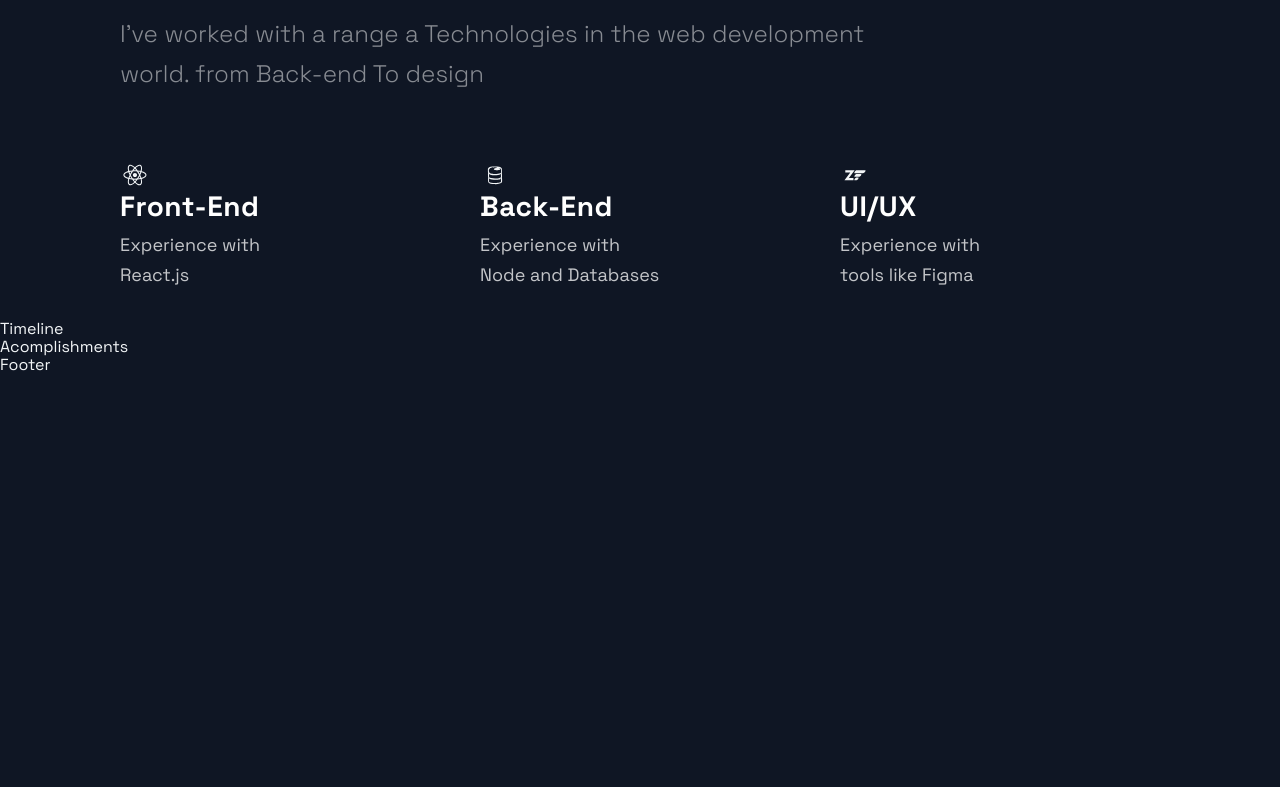
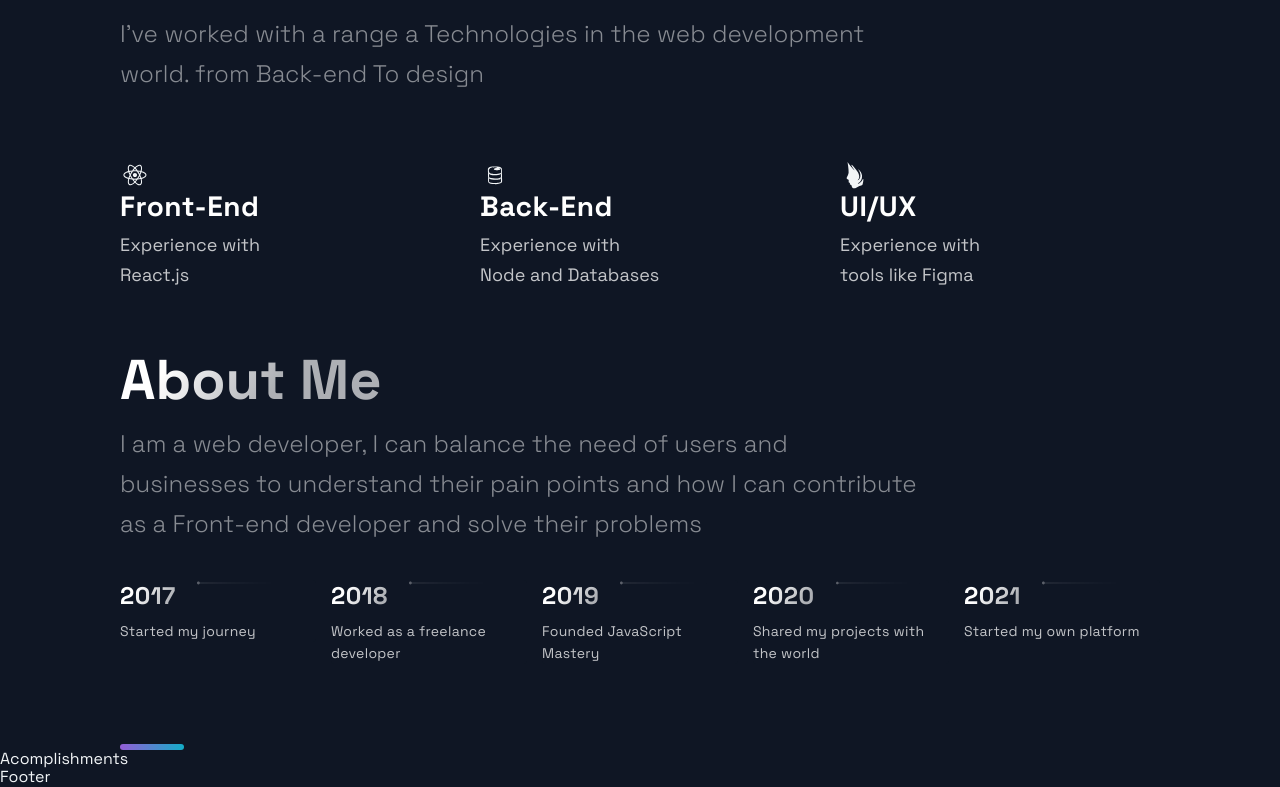
Before and after one commit to ifelipesilva/portfolio_website, a Next.js app: page / in a window 1280 px wide. Shown: the part 2349-3136 px from the top of the page. Before the commit the page ends 2724 px from the top, so only its background shows below. Built offline with nearby package versions, Linux system fonts and the light colour scheme.

Commit message:
timeline

```diff
--- a/src/components/Technologies/Technologies.js
+++ b/src/components/Technologies/Technologies.js
@@ -1,10 +1,5 @@
 import React from 'react'
-import {
-  DiFirebase,
-  DiReact,
-  DiZend,
-  MdOutlineDesignServices
-} from 'react-icons/di'
+import { DiFirebase, DiReact, DiZend, DiNancy } from 'react-icons/di'
 import {
   Section,
   SectionDivider,
@@ -52,7 +47,7 @@
       </ListItem>
 
       <ListItem>
-        <DiZend size="3rem" />
+        <DiNancy size="3rem" />
         <ListContainer>
           <ListTitle>UI/UX</ListTitle>
           <ListParagraph>
--- a/src/components/TimeLine/TimeLine.js
+++ b/src/components/TimeLine/TimeLine.js
@@ -1,52 +1,146 @@
-import React, { useState, useRef, useEffect } from 'react';
+import React, { useState, useRef, useEffect } from 'react'
 
-import { CarouselButton, CarouselButtonDot, CarouselButtons, CarouselContainer, CarouselItem, CarouselItemImg, CarouselItemText, CarouselItemTitle, CarouselMobileScrollNode } from './TimeLineStyles';
-import { Section, SectionDivider, SectionText, SectionTitle } from '../../styles/GlobalComponents';
-import { TimeLineData } from '../../constants/constants';
+import {
+  CarouselButton,
+  CarouselButtonDot,
+  CarouselButtons,
+  CarouselContainer,
+  CarouselItem,
+  CarouselItemImg,
+  CarouselItemText,
+  CarouselItemTitle,
+  CarouselMobileScrollNode
+} from './TimeLineStyles'
+import {
+  Section,
+  SectionDivider,
+  SectionText,
+  SectionTitle
+} from '../../styles/GlobalComponents'
+import { TimeLineData } from '../../constants/constants'
 
-const TOTAL_CAROUSEL_COUNT = TimeLineData.length;
+const TOTAL_CAROUSEL_COUNT = TimeLineData.length
 
 const Timeline = () => {
-  // const [activeItem, setActiveItem] = useState(0);
-  // const carouselRef = useRef();
+  const [activeItem, setActiveItem] = useState(0)
+  const carouselRef = useRef()
 
-  // const scroll = (node, left) => {
-  //   return node.scrollTo({ left, behavior: 'smooth' });
-  // }
+  const scroll = (node, left) => {
+    return node.scrollTo({ left, behavior: 'smooth' })
+  }
 
-  // const handleClick = (e, i) => {
-  //   e.preventDefault();
+  const handleClick = (e, i) => {
+    e.preventDefault()
 
-  //   if (carouselRef.current) {
-  //     const scrollLeft = Math.floor(carouselRef.current.scrollWidth * 0.7 * (i / TimeLineData.length));
+    if (carouselRef.current) {
+      const scrollLeft = Math.floor(
+        carouselRef.current.scrollWidth * 0.7 * (i / TimeLineData.length)
+      )
 
-  //     scroll(carouselRef.current, scrollLeft);
-  //   }
-  // }
+      scroll(carouselRef.current, scrollLeft)
+    }
+  }
 
-  // const handleScroll = () => {
-  //   if (carouselRef.current) {
-  //     const index = Math.round((carouselRef.current.scrollLeft / (carouselRef.current.scrollWidth * 0.7)) * TimeLineData.length);
+  const handleScroll = () => {
+    if (carouselRef.current) {
+      const index = Math.round(
+        (carouselRef.current.scrollLeft /
+          (carouselRef.current.scrollWidth * 0.7)) *
+          TimeLineData.length
+      )
 
-  //     setActiveItem(index);
-  //   }
-  // }
+      setActiveItem(index)
+    }
+  }
 
   // // snap back to beginning of scroll when window is resized
   // // avoids a bug where content is covered up if coming from smaller screen
-  // useEffect(() => {
-  //   const handleResize = () => {
-  //     scroll(carouselRef.current, 0);
-  //   }
+  useEffect(() => {
+    const handleResize = () => {
+      scroll(carouselRef.current, 0)
+    }
 
-  //   window.addEventListener('resize', handleResize);
-  // }, []);
+    window.addEventListener('resize', handleResize)
+  }, [])
 
   return (
-    <div>
-      Timeline
-    </div>
-  );
-};
+    <Section id="about">
+      <SectionTitle>About Me</SectionTitle>
+      <SectionText>
+        I am a web developer, I can balance the need of users and businesses to
+        understand their pain points and how I can contribute as a Front-end
+        developer and solve their problems
+      </SectionText>
+      <CarouselContainer ref={carouselRef} onScroll={handleScroll}>
+        <>
+          {TimeLineData.map((item, index) => (
+            <CarouselMobileScrollNode
+              key={index}
+              final={index === TOTAL_CAROUSEL_COUNT - 1}
+            >
+              <CarouselItem
+                index={index}
+                id={`carousel__item-${index}`}
+                active={activeItem}
+                onClick={e => handleClick(e, index)}
+              >
+                <CarouselItemTitle>
+                  {item.year}
+                  <CarouselItemImg
+                    width="208"
+                    height="6"
+                    viewBox="0 0 208 6"
+                    fill="none"
+                    xmlns="http://www.w3.org/2000/svg"
+                  >
+                    <path
+                      fill-rule="evenodd"
+                      clip-rule="evenodd"
+                      d="M2.5 5.5C3.88071 5.5 5 4.38071 5 3V3.5L208 3.50002V2.50002L5 2.5V3C5 1.61929 3.88071 0.5 2.5 0.5C1.11929 0.5 0 1.61929 0 3C0 4.38071 1.11929 5.5 2.5 5.5Z"
+                      fill="url(#paint0_linear)"
+                      fill-opacity="0.33"
+                    />
+                    <defs>
+                      <linearGradient
+                        id="paint0_linear"
+                        x1="-4.30412e-10"
+                        y1="0.5"
+                        x2="208"
+                        y2="0.500295"
+                        gradientUnits="userSpaceOnUse"
+                      >
+                        <stop stop-color="white" />
+                        <stop
+                          offset="0.79478"
+                          stop-color="white"
+                          stop-opacity="0"
+                        />
+                      </linearGradient>
+                    </defs>
+                  </CarouselItemImg>
+                </CarouselItemTitle>
+                <CarouselItemText>{item.text}</CarouselItemText>
+              </CarouselItem>
+            </CarouselMobileScrollNode>
+          ))}
+        </>
+      </CarouselContainer>
+      <CarouselButtons>
+        {TimeLineData.map((item, index) => (
+          <CarouselButton
+            key={index}
+            index={index}
+            active={activeItem}
+            onClick={e => handleClick(e, index)}
+            type="button"
+          >
+            <CarouselButtonDot active={activeItem} />
+          </CarouselButton>
+        ))}
+      </CarouselButtons>
+      <SectionDivider />
+    </Section>
+  )
+}
 
-export default Timeline;
+export default Timeline
```
